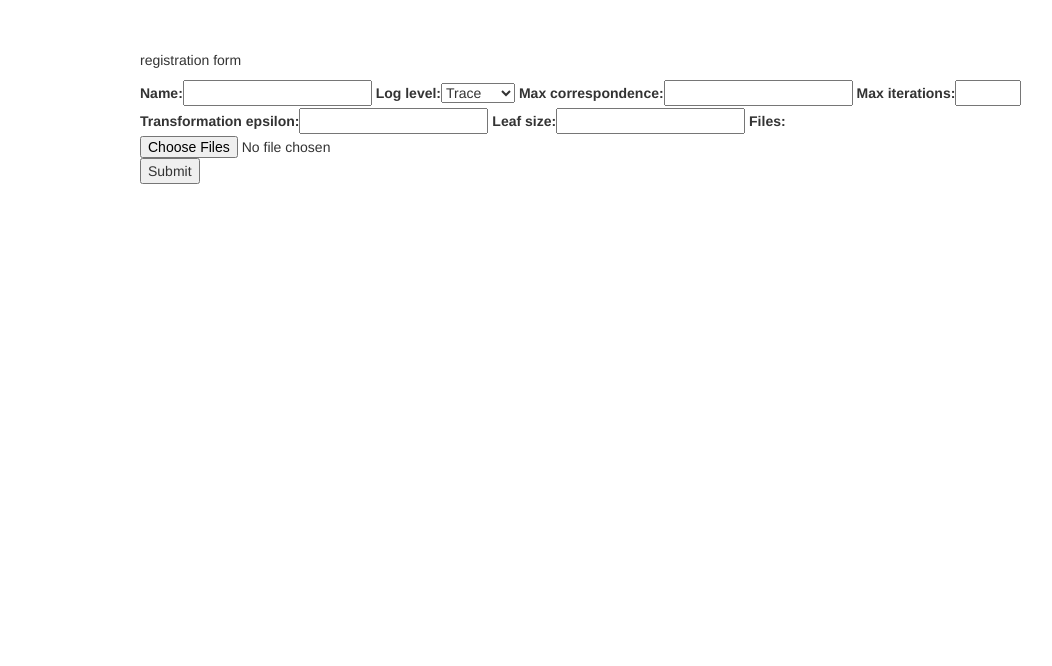
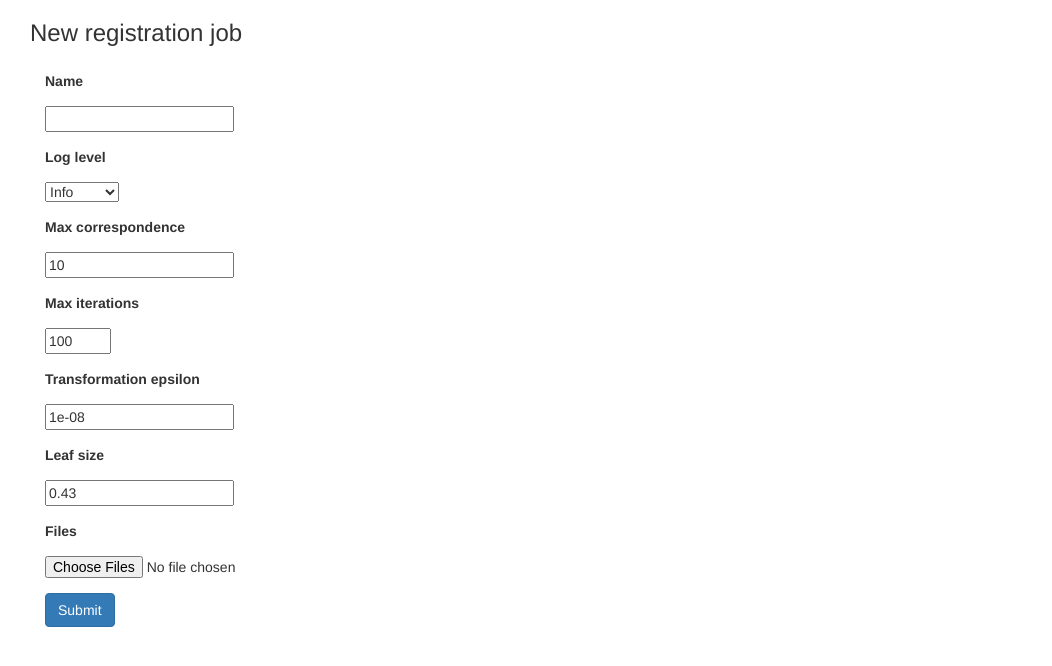
Before and after one commit to PUM-9/server_api, a Django app: page /create_registration_job/ in a window 1280 px wide. Shown: the top 666 px of the page, without its empty margins (0-1052 px from the left). Run offline with Django 3.2, Linux system fonts and the light colour scheme; some libraries are stand-ins or nearby versions.

Commit message:
styled a little with bootstrap and added initial values in form.

```diff
--- a/frontend/templates/frontend/base.html
+++ b/frontend/templates/frontend/base.html
@@ -11,7 +11,7 @@
     {% block head %}{% endblock %}
 </head>
 <body>
-    <section class="content">
+    <section class="col-xs-12 container-fluid">
         {% block content %}{% endblock %}
     </section>
 </body>
--- a/frontend/templates/frontend/index.html
+++ b/frontend/templates/frontend/index.html
@@ -3,4 +3,5 @@
 
 {% block content %}
     <p>Index</p>
+    <a href="{% url 'create_registration_job' %}">Add registration job</a>
 {% endblock %}
--- a/frontend/templates/frontend/registration_form.html
+++ b/frontend/templates/frontend/registration_form.html
@@ -2,10 +2,27 @@
 {% load bootstrap3 %}
 
 {% block content %}
-    <p>registration form</p>
-    <form action="/registration_form/" method="post" enctype="multipart/form-data" />
-        {% csrf_token %}
-        {{ form }}
-        <input type="submit" value="Submit" />
-    </form>
+    <div class="col-xs-4" align="left">
+        <h3>New registration job</h3>
+        <form class="col-xs-12" action="/registration_form/" method="post" enctype="multipart/form-data" />
+            {% csrf_token %}
+            {% for error in form.non_field_errors %}
+                <div class="form-group has-errors text-danger small">
+                    {{error}}
+                </div>
+            {% endfor %}
+            {% for field in form %}
+                <div class="form-group has-errors text-danger small">
+                    {{field.errors}}
+                </div>
+                <div class="form-group">
+                    <label class="form-group medium" for="{{ field.name }}">
+                        {{ field.label }}
+                    </label><br>
+                    {{field}}
+                </div>
+            {% endfor %}
+            <input type="submit" class="btn btn-primary" value="Submit" />
+        </form>
+    </div>
 {% endblock %}
--- a/jobs/forms.py
+++ b/jobs/forms.py
@@ -4,12 +4,12 @@ from django import forms
 class RegistrationJobForm(forms.Form):
     name = forms.CharField(max_length=200)
     log_level = forms.ChoiceField(choices=(("0", "Trace"),
-                                      ("1", "Debug"),
-                                      ("2", "Info"),
-                                      ("3", "Warning"),
-                                      ("4", "Error")))
-    max_correspondence = forms.DecimalField(min_value=0)
-    max_iterations = forms.IntegerField(min_value=1, max_value=200)
-    transformation_epsilon = forms.DecimalField(min_value=0, max_value=10)
-    leaf_size = forms.DecimalField(min_value=0, max_value=100)
+                                           ("1", "Debug"),
+                                           ("2", "Info"),
+                                           ("3", "Warning"),
+                                           ("4", "Error")), initial='2')
+    max_correspondence = forms.DecimalField(min_value=0, initial=10)
+    max_iterations = forms.IntegerField(min_value=1, max_value=200, initial=100)
+    transformation_epsilon = forms.DecimalField(min_value=0, max_value=10, initial=0.00000001)
+    leaf_size = forms.DecimalField(min_value=0, max_value=100, initial=0.43)
     files = forms.FileField(widget=forms.ClearableFileInput(attrs={'multiple': True}))
```
